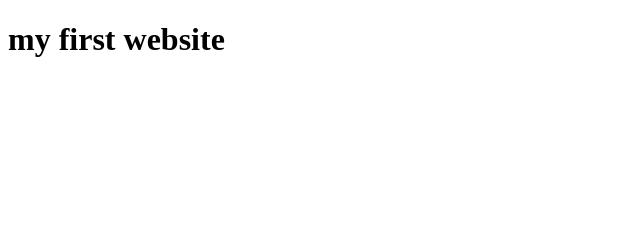
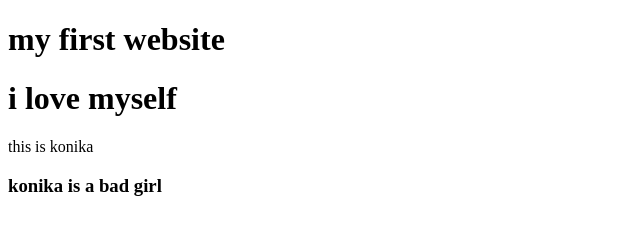
Before and after one commit to Jannatulkonika/my_first_website, a plain HTML site: page index.html in a window 1280 px wide. Shown: the whole page, without its empty margins (0-640 px from the left). Drawn offline with Linux system fonts and the light colour scheme.

Commit message:
bad girl

```diff
--- a/index.html
+++ b/index.html
@@ -8,5 +8,8 @@
 </head>
 <body>
     <h1>my first website</h1>
+    <h1>i love myself</h1>
+    <p>this is konika</p>
+    <h3>konika is a bad girl</h3>
 </body>
 </html>
```
